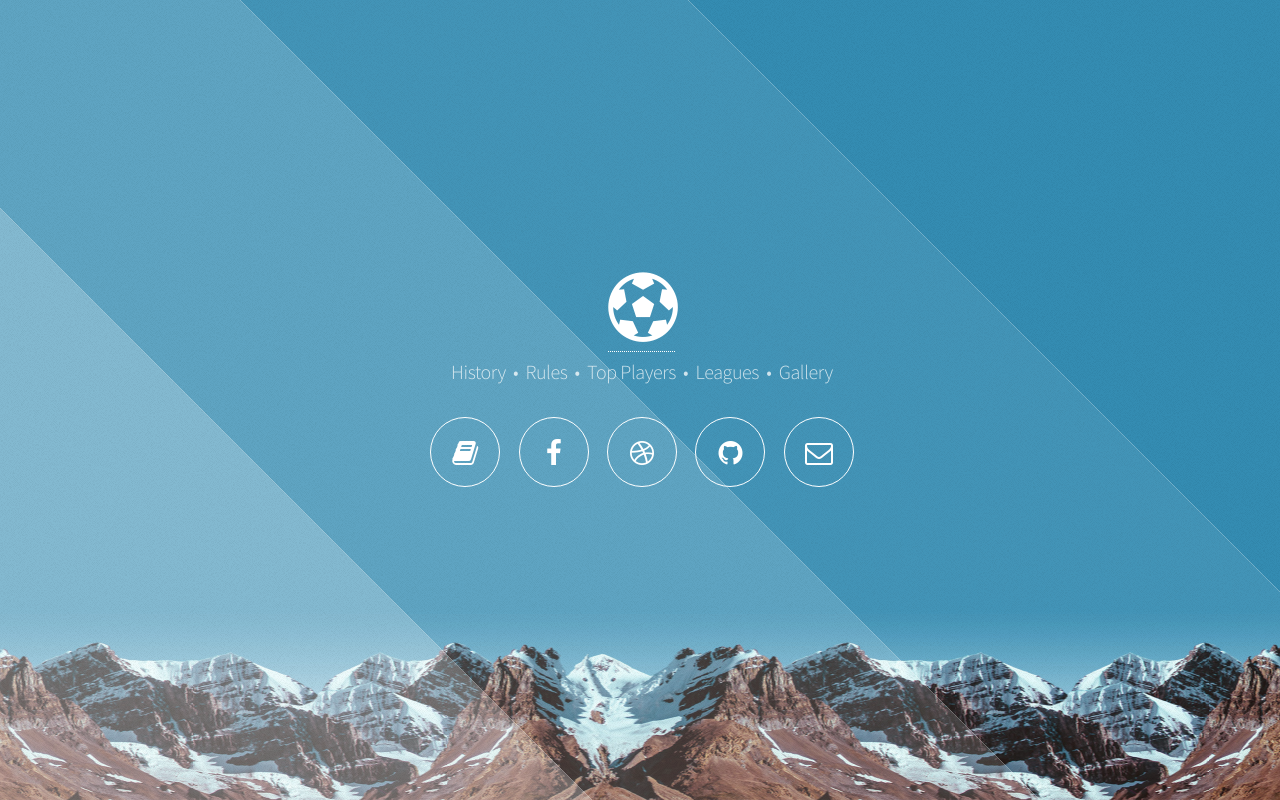
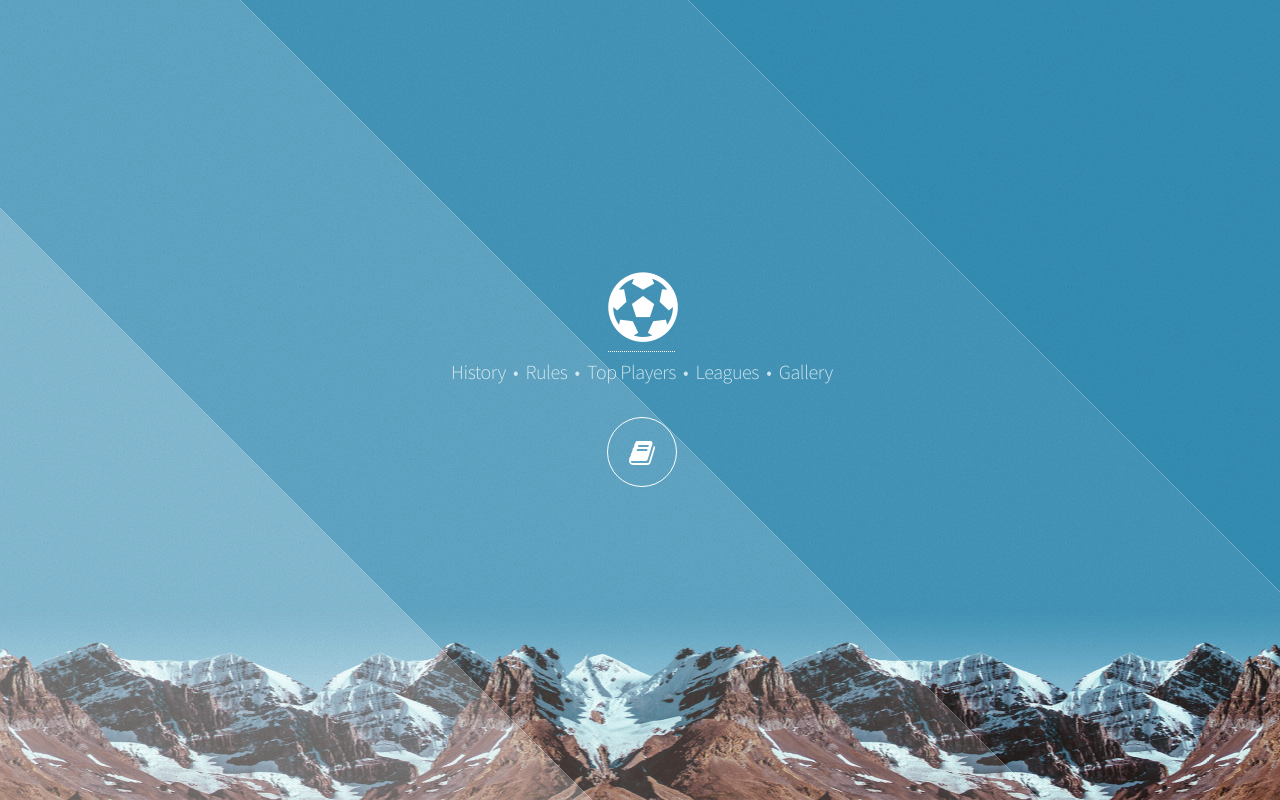
Before and after one commit to Judethedood/judethedood.github.io, a plain HTML site: page index.html in a window 1280 px wide. Drawn offline with Linux system fonts and the light colour scheme.

Commit message:
Deleted Unnecessary List icons

```diff
--- a/index.html
+++ b/index.html
@@ -27,10 +27,6 @@
 						<nav>
 							<ul>
 								<li><a href="#" class="icon fa-book"><span class="label">History</span></a></li>
-								<li><a href="#" class="icon fa-facebook"><span class="label">Facebook</span></a></li>
-								<li><a href="#" class="icon fa-dribbble"><span class="label">Dribbble</span></a></li>
-								<li><a href="#" class="icon fa-github"><span class="label">Github</span></a></li>
-								<li><a href="#" class="icon fa-envelope-o"><span class="label">Email</span></a></li>
 							</ul>
 						</nav>
 					</header>
```
